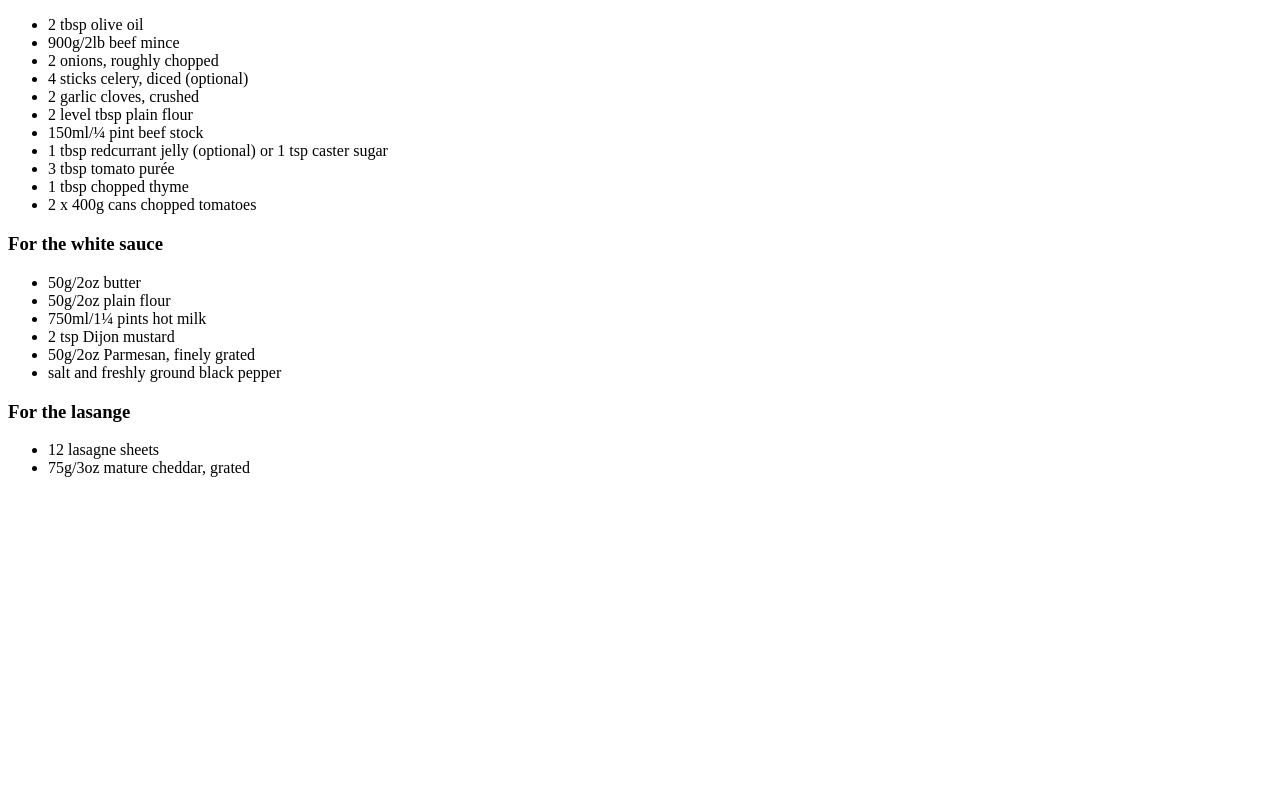
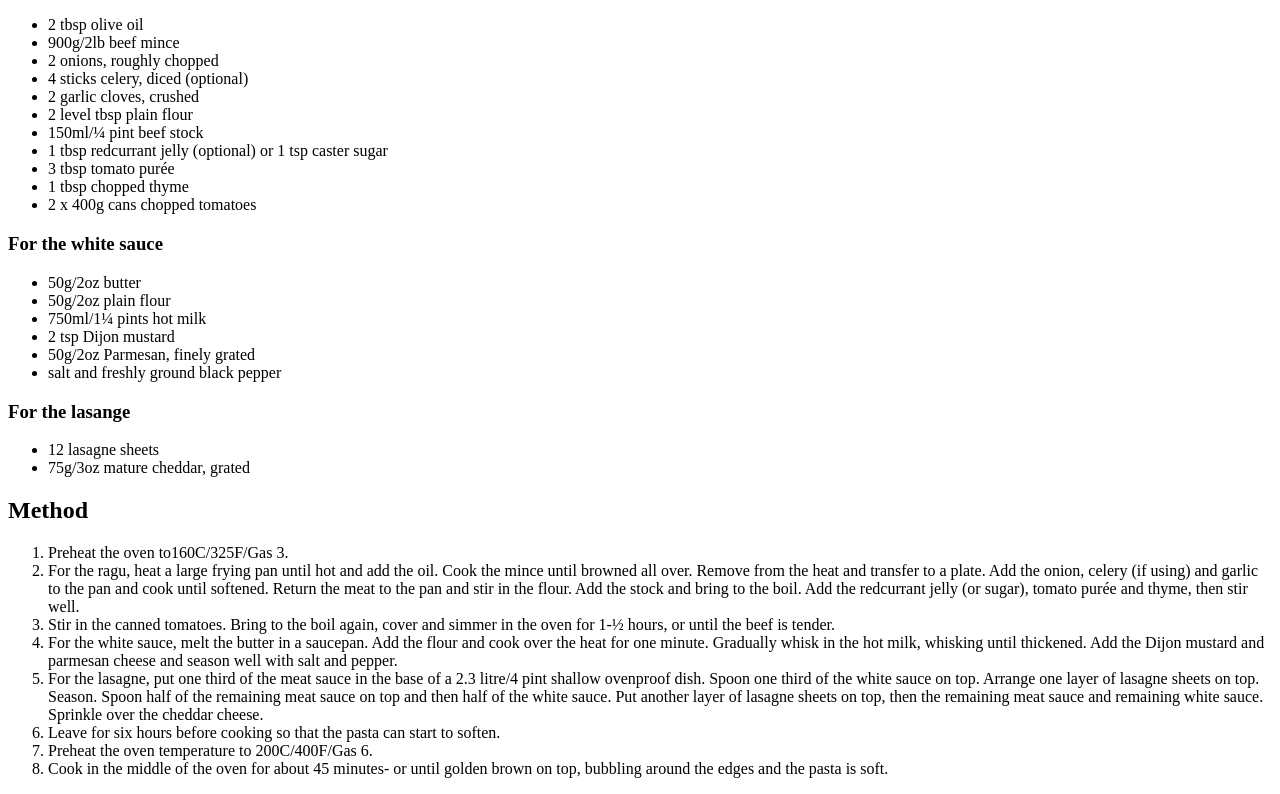
Before and after one commit to isolatedspace/odin-recipes, a plain HTML site: page recipes/lasange.html in a window 1280 px wide. Shown: the part 637-1431 px from the top of the page. Before the commit the page ends 1130 px from the top, so only its background shows below. Drawn offline with Linux system fonts and the light colour scheme.

Commit message:
add method

```diff
--- a/recipes/lasange.html
+++ b/recipes/lasange.html
@@ -45,5 +45,37 @@
         <li>12 lasagne sheets</li>
         <li>75g/3oz mature cheddar, grated</li>
       </ul>
+
+      <h2>Method</h2>
+
+      <ol>
+        <li>Preheat the oven to160C/325F/Gas 3.</li>
+        <li>For the ragu, heat a large frying pan until hot and add the oil.
+          Cook the mince until browned all over.
+          Remove from the heat and transfer to a plate.
+          Add the onion, celery (if using) and garlic to the pan and cook until softened.
+          Return the meat to the pan and stir in the flour.
+          Add the stock and bring to the boil. Add the redcurrant jelly (or sugar),
+          tomato purée and thyme, then stir well.</li>
+        <li>Stir in the canned tomatoes.
+          Bring to the boil again, cover and simmer in the oven for 1-½ hours,
+          or until the beef is tender.</li>
+        <li>For the white sauce, melt the butter in a saucepan.
+          Add the flour and cook over the heat for one minute.
+          Gradually whisk in the hot milk, whisking until thickened.
+          Add the Dijon mustard and parmesan cheese and season well with salt and pepper.</li>
+        <li>For the lasagne, put one third of the meat sauce
+          in the base of a 2.3 litre/4 pint shallow ovenproof dish.
+          Spoon one third of the white sauce on top.
+          Arrange one layer of lasagne sheets on top. Season.
+          Spoon half of the remaining meat sauce on top and then half of the white sauce.
+          Put another layer of lasagne sheets on top,
+          then the remaining meat sauce and remaining white sauce.
+          Sprinkle over the cheddar cheese.</li>
+        <li>Leave for six hours before cooking so that the pasta can start to soften.</li>
+        <li>Preheat the oven temperature to 200C/400F/Gas 6.</li>
+        <li>Cook in the middle of the oven for about 45 minutes-
+          or until golden brown on top, bubbling around the edges and the pasta is soft.</li>
+      </ol>
   </body>
 </html>
```
